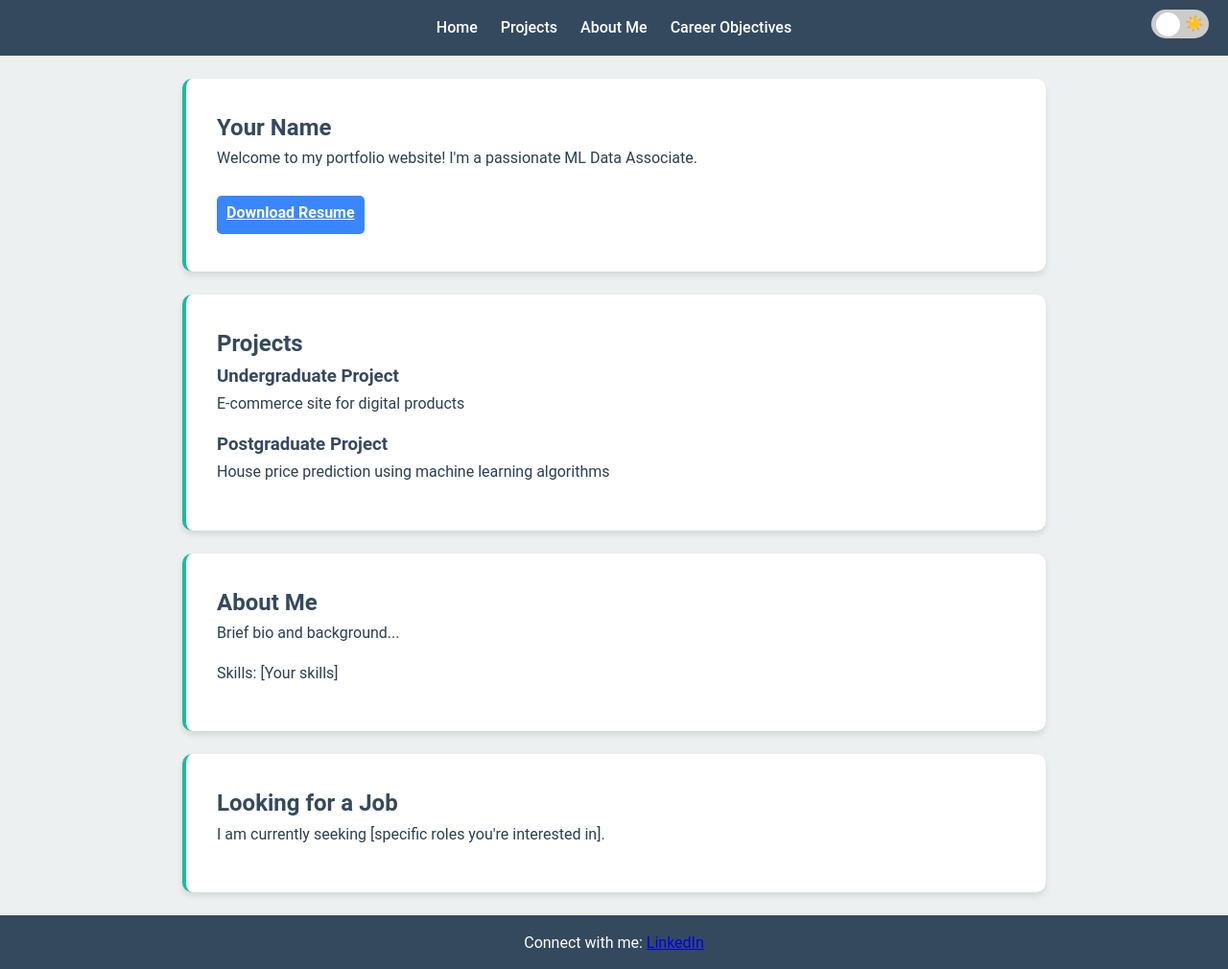
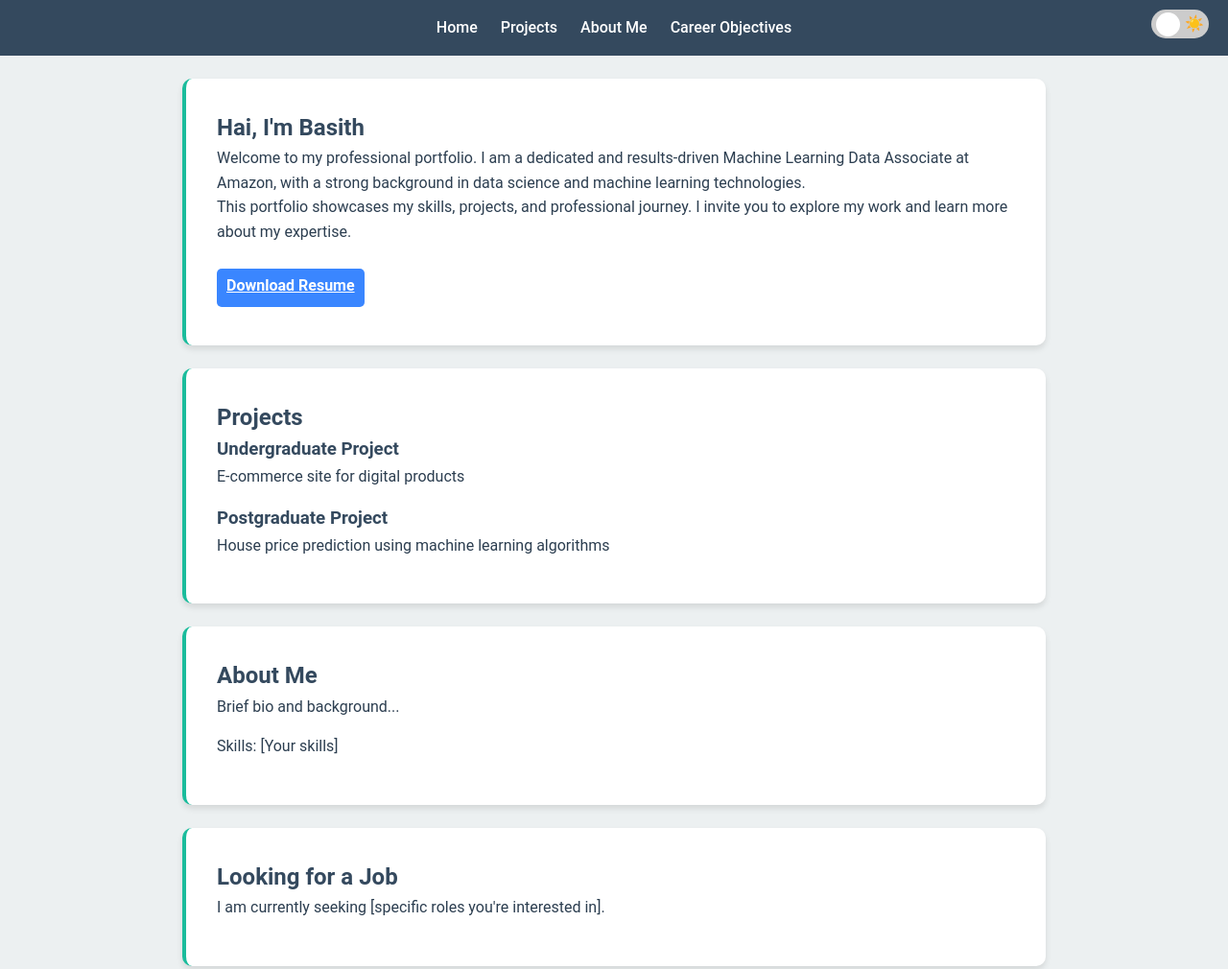
Before and after one commit to abustark/abustark.github.io, a plain HTML site: page index.html in a window 1280 px wide. Shown: the top 1010 px of the page at 96% size. Drawn offline with Linux system fonts and the light colour scheme.

Commit message:
Update index.html

```diff
--- a/index.html
+++ b/index.html
@@ -26,11 +26,11 @@
   </header>
 
   <!-- Home Section -->
-  <section id="home">
-    <h1>Your Name</h1>
-    <p>Welcome to my portfolio website! I'm a passionate ML Data Associate.</p>
-    <a href="Basith_Resume.pdf" download class="css-button-arrow--sky">Download Resume</a>
-  </section>
+	<section id="home">
+  <h1>Hai, I'm Basith</h1>
+  <p>Welcome to my professional portfolio. I am a dedicated and results-driven Machine Learning Data Associate at Amazon, with a strong background in data science and machine learning technologies.<br> This portfolio showcases my skills, projects, and professional journey. I invite you to explore my work and learn more about my expertise.</p>
+  <a href="Basith_Resume.pdf" download class="css-button-arrow--sky">Download Resume</a>
+	</section>
 
   <!-- Projects Section -->
   <section id="projects">
```
